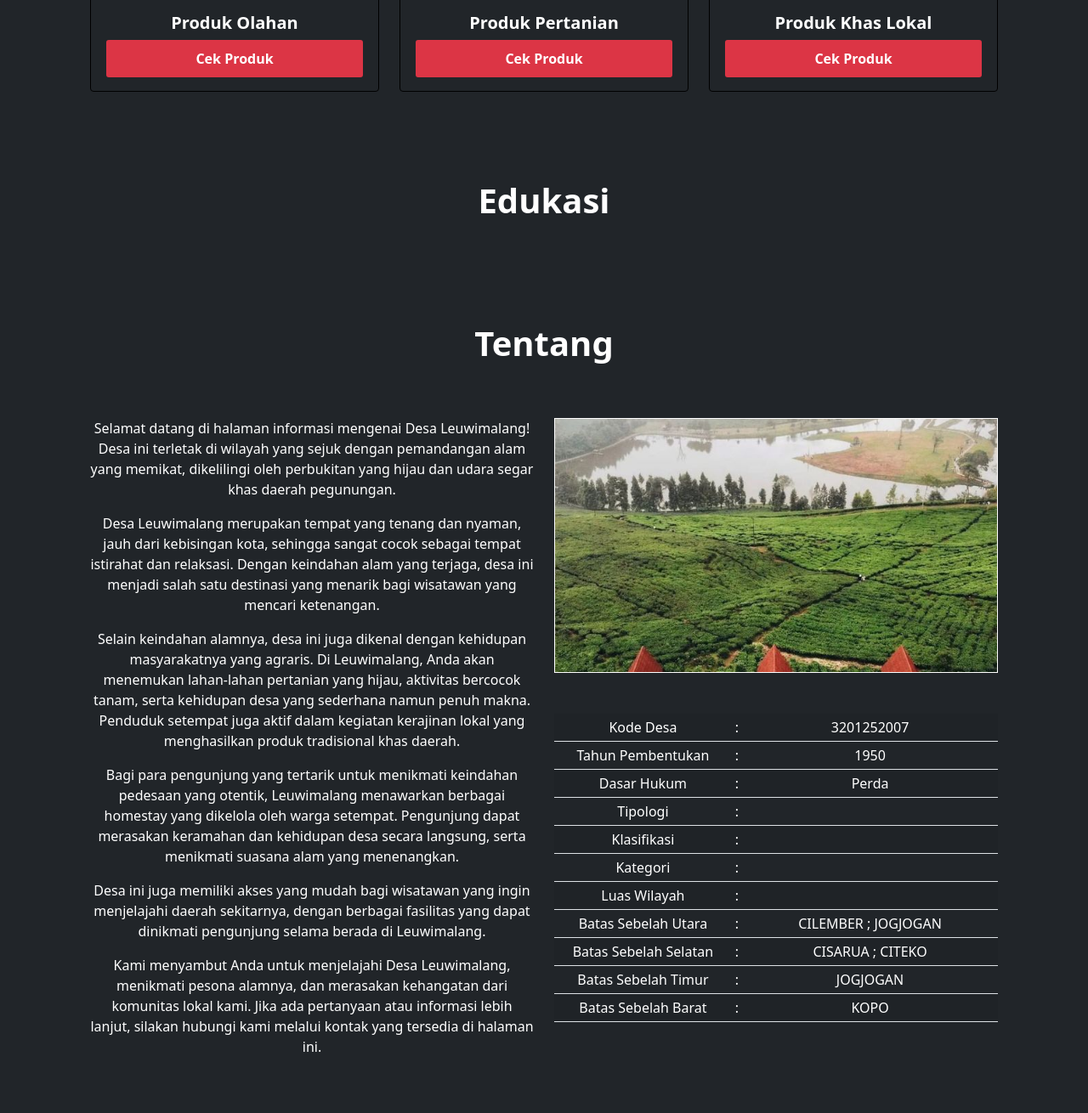
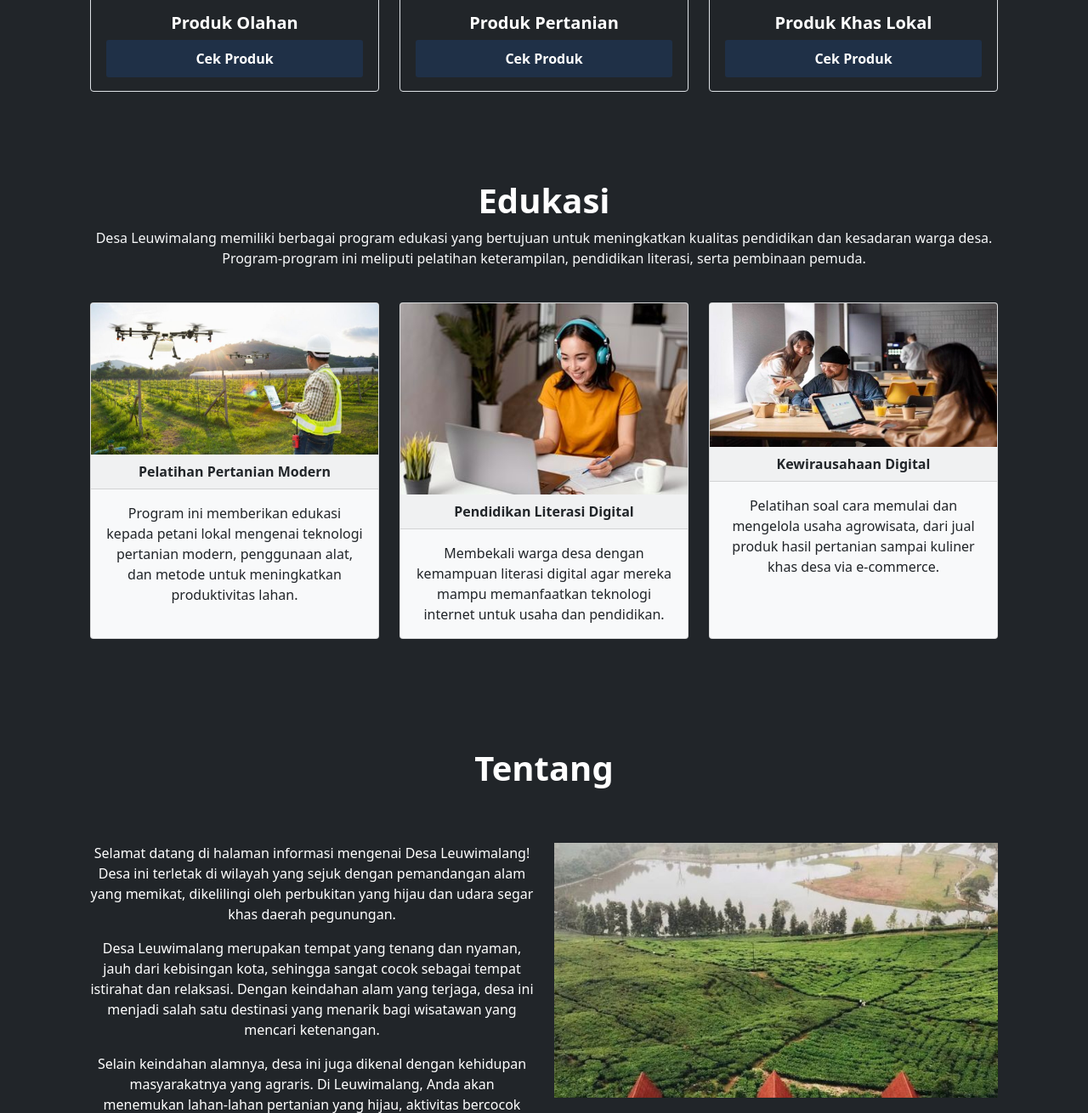
Before and after one commit to fadli-wq/Hackathon, a PHP site: page / in a window 1280 px wide. Shown: the part 3757-5067 px from the top of the page at 85% size. Run offline with PHP 8.4, Linux system fonts and the light colour scheme; some libraries are stand-ins or nearby versions.

Commit message:
menambahkan edukasi beserta gambar-gambarnya

```diff
--- a/index.html
+++ b/index.html
@@ -4,7 +4,7 @@
     <meta charset="UTF-8" />
     <meta http-equiv="X-UA-Compatible" content="IE=edge" />
     <meta name="viewport" content="width=device-width, initial-scale=1.0" />
-    <title>Laptop Ren G</title>
+    <title>Desa Leuwimalang Cisarua</title>
     <link
       href="https://cdn.jsdelivr.net/npm/bootstrap@5.0.0-beta3/dist/css/bootstrap.min.css"
       rel="stylesheet"
@@ -20,6 +20,7 @@
 
     <link rel="stylesheet" href="style.css" />
     <link href="https://cdn.rawgit.com/michalsnik/aos/2.3.1/dist/aos.css" rel="stylesheet">
+    <link rel="icon" href="/logo.png">
   </head>
   <body>
     <!-- navigasi -->
@@ -297,14 +298,61 @@
       </div>
     </div>
     <!-- edukasi -->
-    <div class="container-fluid pt-5 pb-5 bg-dark" data-aos="fade-up">
-      <div class="container text-center">
-        <h2 class="display-3" id="edukasi"><h1 style="color: white;"><b>Edukasi</b></h1></h2>
-        <p>
-
-        </p>
+<!-- edukasi -->
+<!-- edukasi -->
+<div class="container-fluid pt-5 pb-5 bg-dark" data-aos="fade-up">
+  <div class="container text-center">
+    <h2 class="display-3" id="edukasi">
+      <h1 style="color: white;"><b>Edukasi</b></h1>
+    </h2>
+    <p class="text-light">
+      Desa Leuwimalang memiliki berbagai program edukasi yang bertujuan untuk meningkatkan kualitas pendidikan dan kesadaran warga desa. Program-program ini meliputi pelatihan keterampilan, pendidikan literasi, serta pembinaan pemuda.
+    </p>
+  </div>
+  <div class="container text-center pt-4">
+    <div class="row d-flex align-items-stretch">
+      <!-- Program 1 -->
+      <div class="col-md-4 mb-4 d-flex">
+        <div class="card bg-light flex-fill">
+          <img src="/pertanian.jpg" class="card-img-top" alt="Pelatihan Pertanian Modern">
+          <div class="card-header"><b>Pelatihan Pertanian Modern</b></div>
+          <div class="card-body">
+            <p class="card-text">
+              Program ini memberikan edukasi kepada petani lokal mengenai teknologi pertanian modern, penggunaan alat, dan metode untuk meningkatkan produktivitas lahan.
+            </p>
+          </div>
+        </div>
+      </div>
+      <!-- Program 2 -->
+      <div class="col-md-4 mb-4 d-flex">
+        <div class="card bg-light flex-fill">
+          <img src="/literasi_digital.jpg" class="card-img-top" alt="Pendidikan Literasi Digital">
+          <div class="card-header"><b>Pendidikan Literasi Digital</b></div>
+          <div class="card-body">
+            <p class="card-text">
+              Membekali warga desa dengan kemampuan literasi digital agar mereka mampu memanfaatkan teknologi internet untuk usaha dan pendidikan.
+            </p>
+          </div>
+        </div>
+      </div>
+      <!-- Program 3 -->
+      <div class="col-md-4 mb-4 d-flex">
+        <div class="card bg-light flex-fill">
+          <img src="/wirausaha_digital.jpg" class="card-img-top" alt="Pembinaan Pemuda">
+          <div class="card-header"><b>Kewirausahaan Digital</b></div>
+          <div class="card-body">
+            <p class="card-text">
+              Pelatihan soal cara memulai dan mengelola usaha agrowisata, dari jual produk hasil pertanian sampai kuliner khas desa via e-commerce.
+            </p>
+          </div>
+        </div>
       </div>
     </div>
+  </div>
+</div>
+
+
+
     <!-- tentang -->
     <div class="container-fluid pt-5 pb-5 bg-dark" data-aos="fade-up">
       <div class="container">
--- a/style.css
+++ b/style.css
@@ -66,16 +66,11 @@ a.sosial {
 
 .selengkapnya-link {
   display: inline-block;
-  background-color: #dc3545;
+  background-color: #1f3047;
   color: #fff;
   padding: 10px 105px;
   text-decoration: none;
   border-radius: 3px;
-}
-
-.selengkapnya-link:hover {
-  background-color: #e25b68;
-  color: white;
 }
 
 .card-img {
@@ -84,15 +79,3 @@ a.sosial {
   justify-items: center;
   margin-left: 10%;
 }
-
-.border-green img{
-  border: 1px solid black !important;
-}
-
-.border-green {
-  border: 1px solid black !important;
-}
-
-img {
-  border: 1px solid white;
-}
```
Also changed, not shown: literasi_digital.jpg (added), pertanian.jpg (added), wirausaha_digital.jpg (added).
